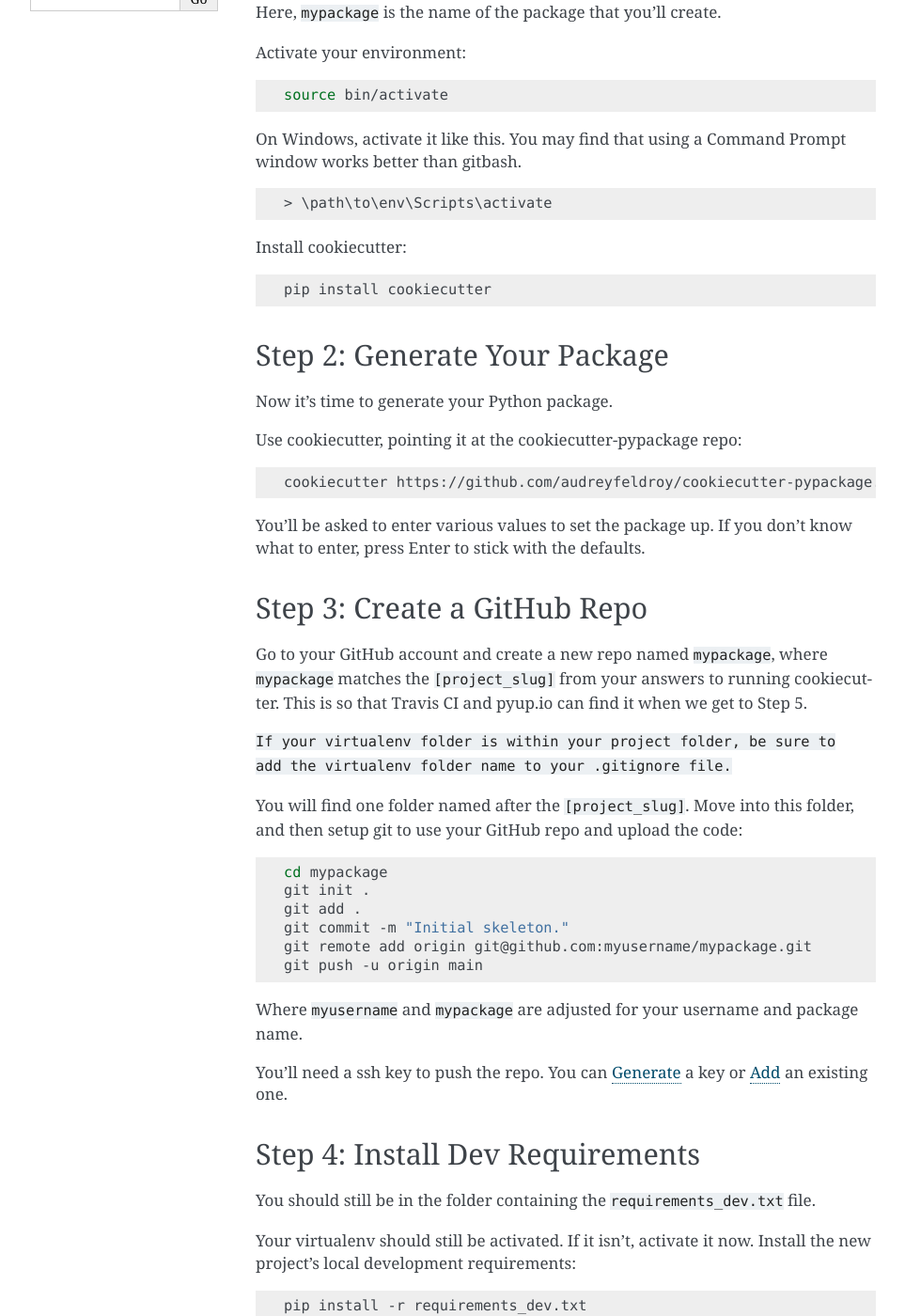
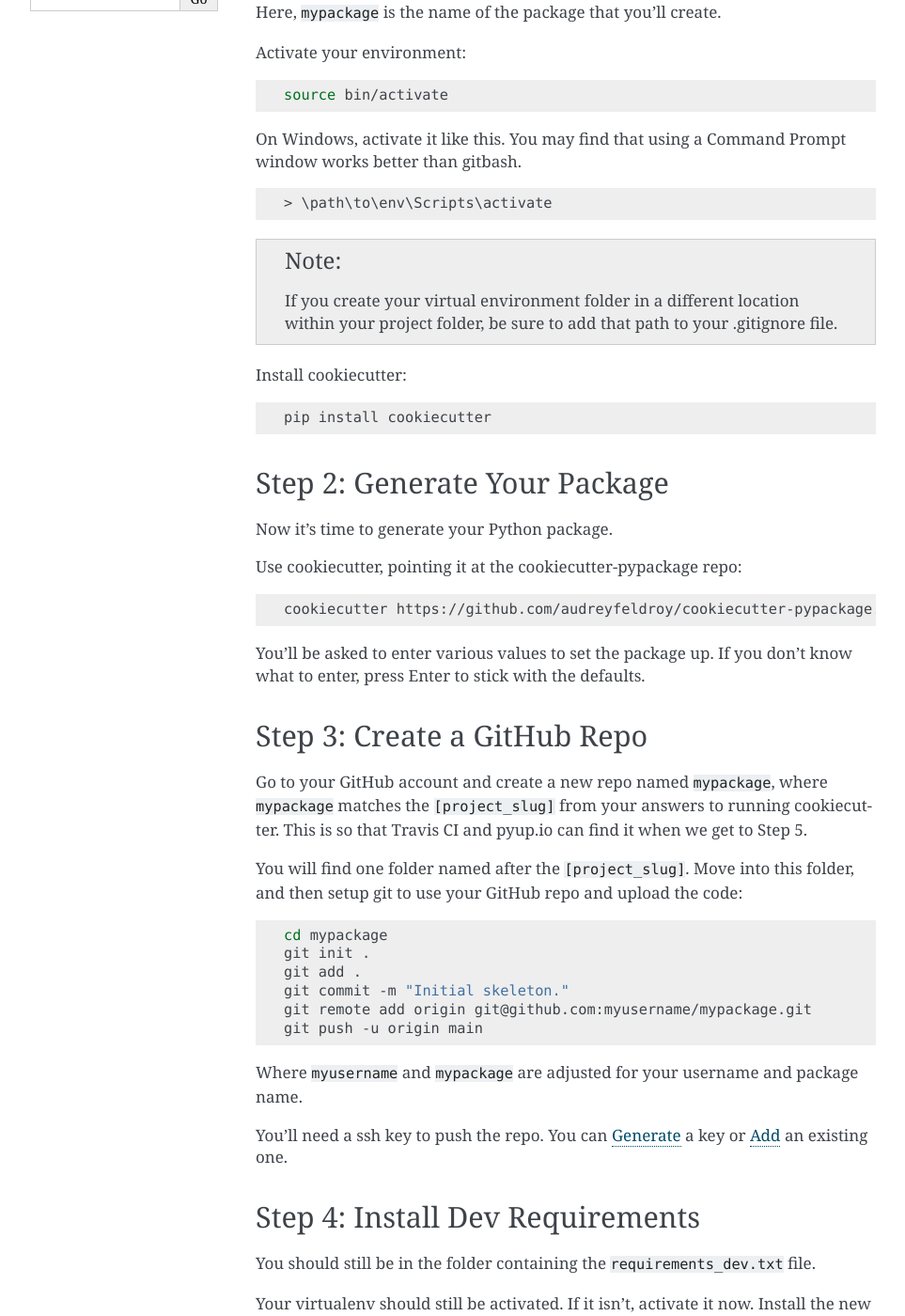
Before and after one commit to audreyfeldroy/cookiecutter-pypackage, a Sphinx documentation site: the page built from docs/tutorial.rst, in a window 1280 px wide and 1400 px high, scrolled down 537 px. Shown: the whole window at 94% size, without its empty margins (148-1111 px from the left). Built offline with Sphinx 7.4.7, drawn with Linux system fonts in a browser that asks for light colours.

Commit message:
Move note about venv gitignore

```diff
--- a/docs/tutorial.rst
+++ b/docs/tutorial.rst
@@ -36,6 +36,9 @@ On Windows, activate it like this. You may find that using a Command Prompt wind
 
     > \path\to\env\Scripts\activate
 
+.. note::
+
+    If you create your virtual environment folder in a different location within your project folder, be sure to add that path to your .gitignore file.
 
 Install cookiecutter:
 
@@ -63,8 +66,6 @@ Step 3: Create a GitHub Repo
 ----------------------------
 
 Go to your GitHub account and create a new repo named ``mypackage``, where ``mypackage`` matches the ``[project_slug]`` from your answers to running cookiecutter. This is so that Travis CI and pyup.io can find it when we get to Step 5.
-
-``If your virtualenv folder is within your project folder, be sure to add the virtualenv folder name to your .gitignore file.``
 
 You will find one folder named after the ``[project_slug]``. Move into this folder, and then setup git to use your GitHub repo and upload the code:
 
```
